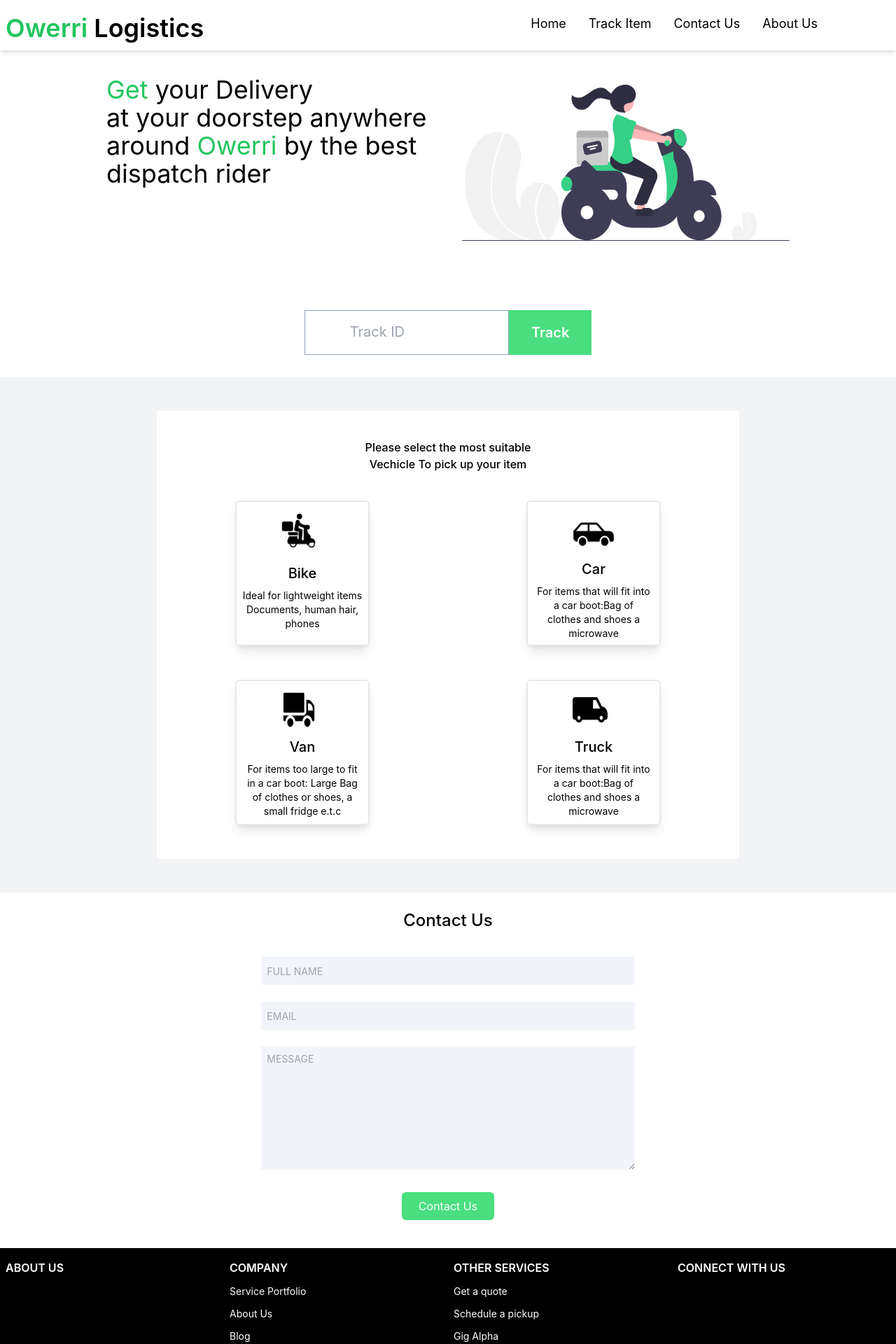
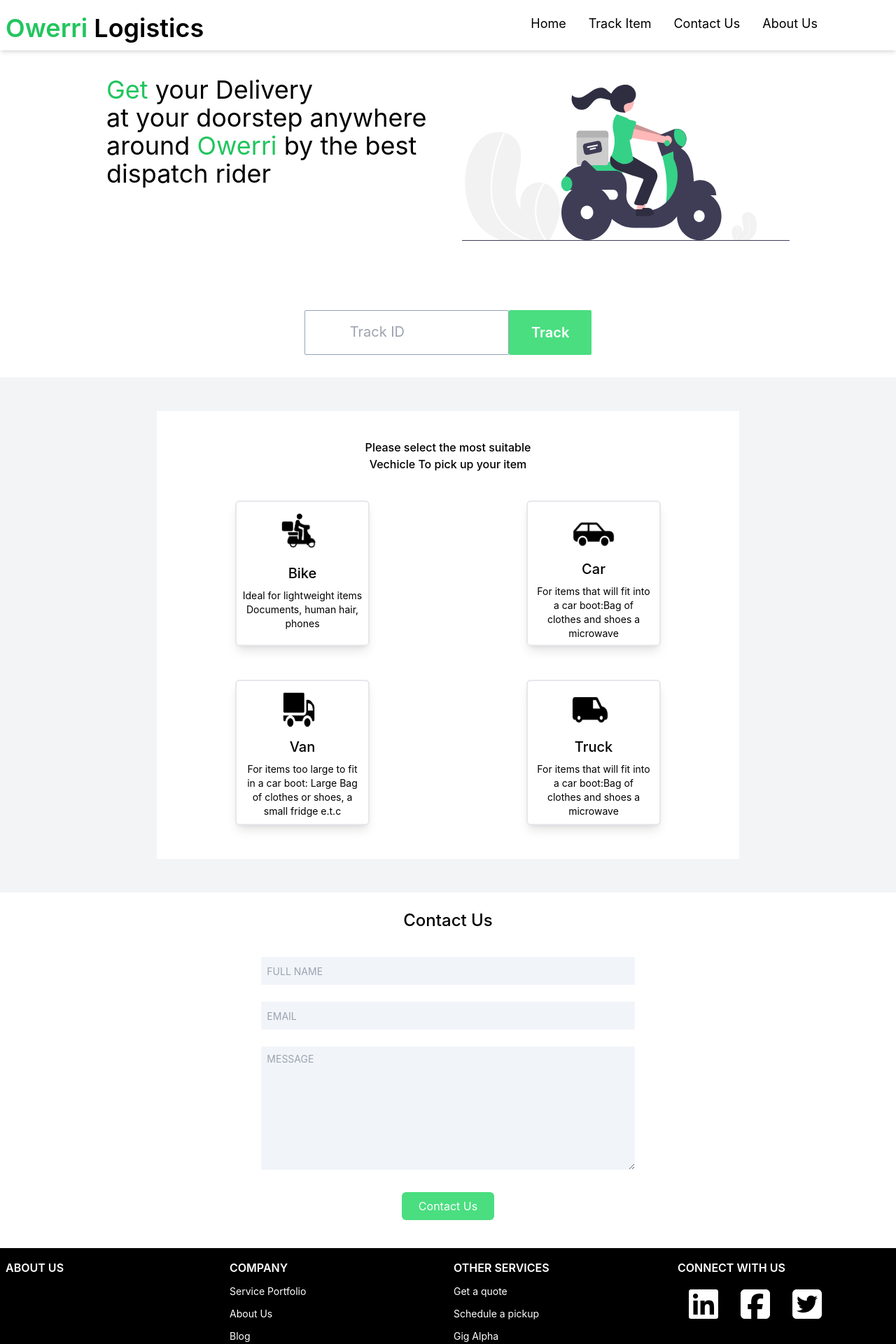
Before and after one commit to TruthTheDeveloper/Owerri-logistics, a Next.js app: page / in a window 1280 px wide. Shown: the top 1920 px of the page at 70% size. Built offline with nearby package versions, Linux system fonts and the light colour scheme.

Commit message:
11th march 2022

```diff
--- a/components/HomePage/Footer.tsx
+++ b/components/HomePage/Footer.tsx
@@ -1,9 +1,13 @@
 import type { NextPage } from 'next';
-// import { faCoffee } from '@fortawesome/free-solid-svg-icons'
-// import { FontAwesomeIcon } from '@fortawesome/react-fontawesome';
+// import {  } from '@fortawesome/free-solid-svg-icons';
+import { faLinkedin } from '@fortawesome/free-brands-svg-icons'
+import { faFacebookSquare } from '@fortawesome/free-brands-svg-icons'
+import { faTwitterSquare } from '@fortawesome/free-brands-svg-icons'
+
+import { FontAwesomeIcon } from '@fortawesome/react-fontawesome';
 // import { faCoffee } from '@fortawesome/free-solid-svg-icons';
 
-
+{/* <FontAwesomeIcon icon="fa-brands fa-linkedin" /> */}
 
 
 const Footer: NextPage = () => {
@@ -33,8 +37,10 @@
                  </ul>
              </div>
              <div className="mt-4 ml-2">
-                 <h1 className="font-semibold">CONNECT WITH US</h1>
-                 {/* <FontAwesomeIcon icon={faCoffee} /> */}
+                 <h1 className="font-semibold mb-4">CONNECT WITH US</h1>
+                 <span className="mx-4 "><FontAwesomeIcon icon={faLinkedin} size="3x" /></span>
+                 <span className="mx-4"><FontAwesomeIcon icon={faFacebookSquare} size="3x" /></span>
+                 <span className="mx-4"><FontAwesomeIcon icon={faTwitterSquare} size="3x" /></span>
              </div>
          </div>
          <hr/>
--- a/components/HomePage/TrackItem.tsx
+++ b/components/HomePage/TrackItem.tsx
@@ -6,8 +6,8 @@
   return (
       <div className="flex justify-center mt-16 ">
           <div className="flex  w-10/12 md:w-6/12 lg:w-5/12 xl:w-4/12 ">
-            <input className="h-16  w-full placeholder:text-xl placeholder:pl-12 border-slate-400 outline-none border pl-4 " placeholder="Track ID" />
-            <button className="px-8 lg:text-xl  text bg-green-400 font-semibold text-white">Track</button>
+            <input className="h-16  w-full placeholder:text-xl rounded-sm placeholder:pl-12 border-slate-400 outline-none border pl-4 " placeholder="Track ID" />
+            <button className="px-8 lg:text-xl rounded-sm text bg-green-400 font-semibold text-white">Track</button>
           </div>
       </div>
   )
```
